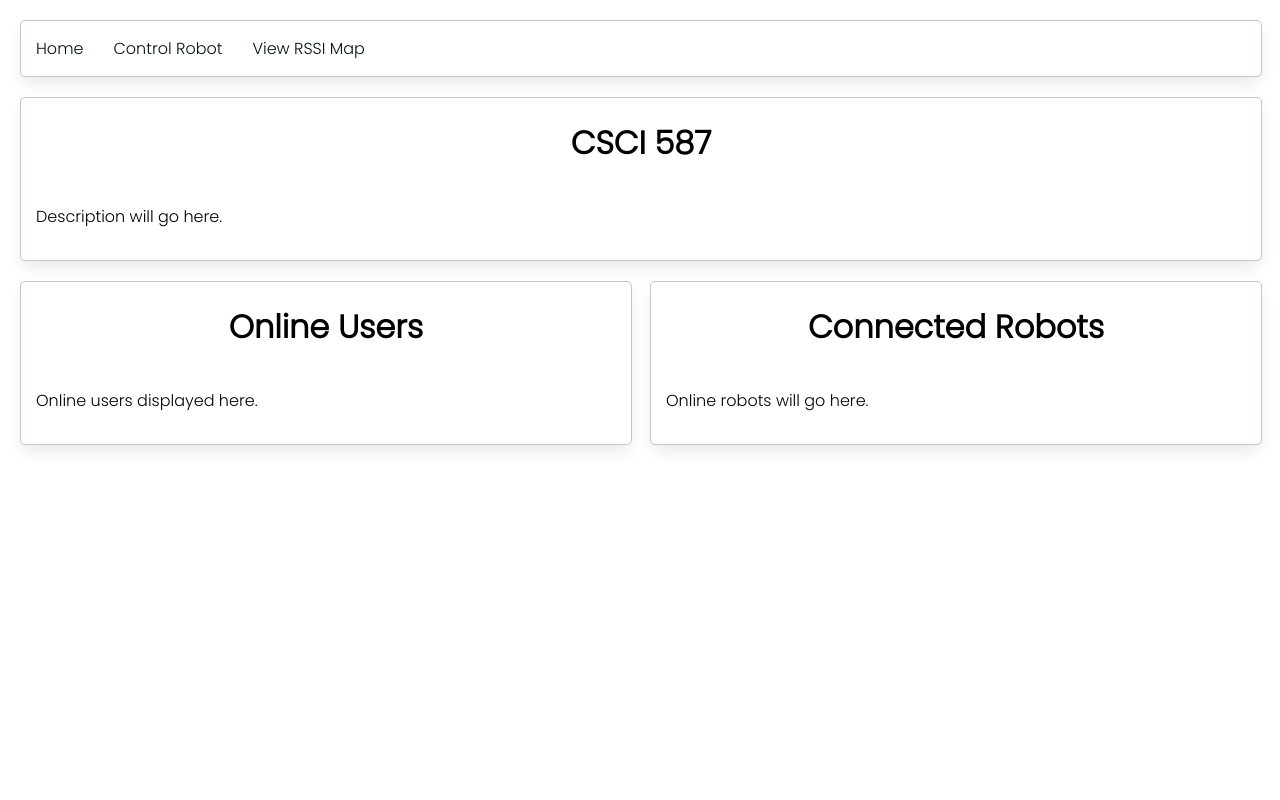
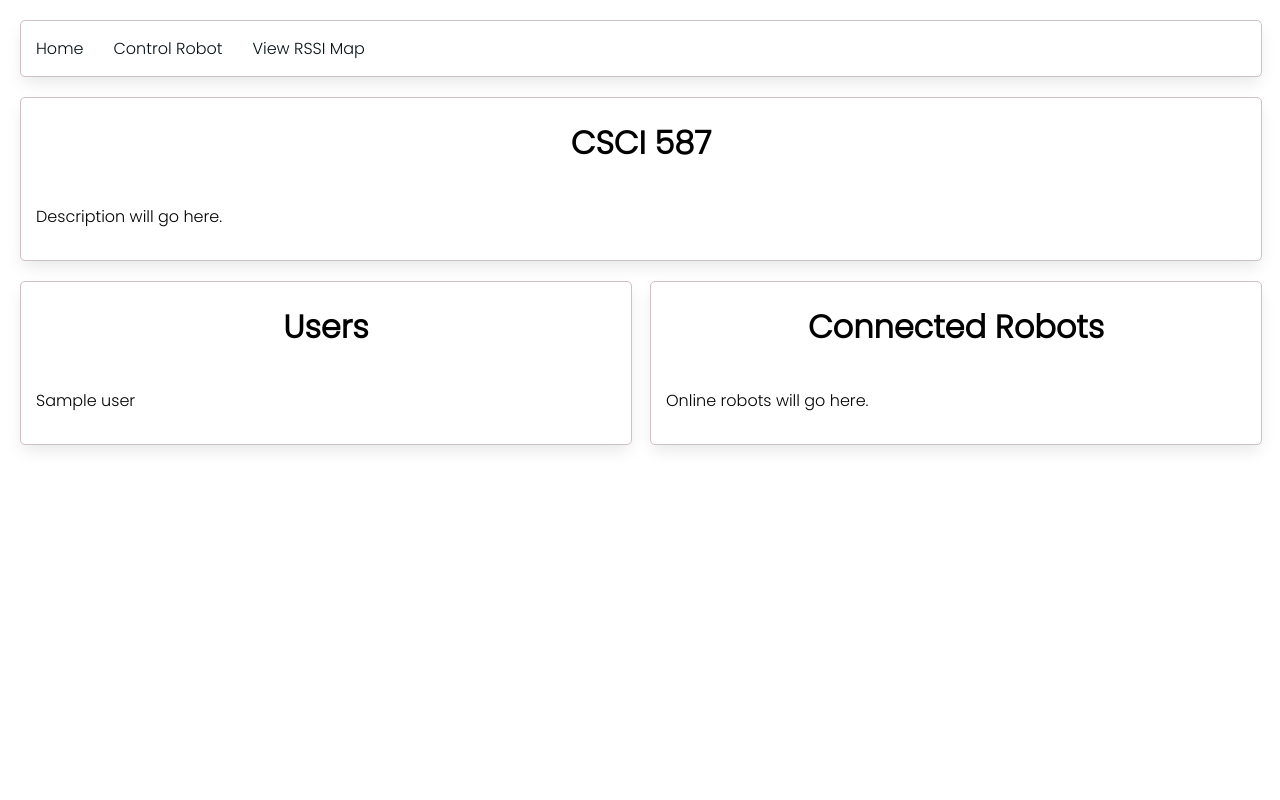
Before and after one commit to 587-Group-7/587-jamming, a FastAPI app: template app/templates/index.html in a window 1280 px wide. Run offline with FastAPI, Linux system fonts and the light colour scheme; the template is opened without the code that fills it: most values are stand-ins (such as "Sample title", 1, 10 or a date in 2020); parts of the project's set-up code (start-up, migrations or seed data) failed here and were passed over.

Commit message:
Small additions

```diff
--- a/app/app/main.py
+++ b/app/app/main.py
@@ -1,4 +1,4 @@
-from fastapi import FastAPI, Request
+from fastapi import FastAPI, Request, Depends
 from .database import database
 from .routers import robot, user, command, control, measurement
 from fastapi.responses import HTMLResponse
@@ -17,30 +17,32 @@ app.include_router(command.router)
 app.include_router(control.router)
 app.include_router(measurement.router)
 
-@app.on_event("startup")
-async def start():
-    await database.startup()
+# @app.on_event("startup")
+# async def start():
+#     await database.startup()
 
-@app.on_event("shutdown")
-async def stop():
-    await database.shutdown()
+# @app.on_event("shutdown")
+# async def stop():
+#     await database.shutdown()
 
 # Simple HTML example
-@app.get("/", response_class=HTMLResponse)
-async def read_items():
-    html_content = f"""
-    <html>
-        <head>
-            <title>Some HTML in here</title>
-        </head>
-        <body>
-            <h1>Look! HTML!</h1>
-        </body>
-    </html>
-    """
-    return HTMLResponse(content=html_content, status_code=200)
+# @app.get("/", response_class=HTMLResponse)
+# async def read_items():
+#     html_content = f"""
+#     <html>
+#         <head>
+#             <title>Some HTML in here</title>
+#         </head>
+#         <body>
+#             <h1>Look! HTML!</h1>
+#         </body>
+#     </html>
+#     """
+#     return HTMLResponse(content=html_content, status_code=200)
 
 # Templated HTML examples
-@app.get("/control", response_class=HTMLResponse)
-async def control(request: Request):
-    return templates.TemplateResponse("index.html", {"request": request, "id": 1234})
+@app.get("/", response_class=HTMLResponse)
+async def control(request: Request, db=Depends(database.provide_connection)):
+    users = await db.fetch_all("SELECT username FROM user")
+    robots = await db.fetch_all("SELECT * FROM robot")
+    return templates.TemplateResponse("index.html", {"request": request, "users": ["One", "Two", "Three"]})
--- a/app/app/routers/robot.py
+++ b/app/app/routers/robot.py
@@ -48,4 +48,4 @@ async def get_control_by_robot_id(robot: Robot, db=Depends(database.provide_conn
 
 @router.get("/list", status_code=200)
 async def list_controls(request: Request, db=Depends(database.provide_connection)):
-    return await db.fetch_all("SELECT * FROM control")
+    return await db.fetch_all("SELECT * FROM robot")
--- a/app/templates/index.html
+++ b/app/templates/index.html
@@ -9,7 +9,7 @@
             @import url('https://fonts.googleapis.com/css2?family=Poppins:wght@300&display=swap');
 
             :root {
-                --color-0: rgb(255, 255, 255);
+                --color-0: #ffffff;
                 --color-1: #051014;
                 --color-2: #A9FBD7;
                 --color-3: #cec0c4;
@@ -102,8 +102,10 @@
             </div>
             <div class="split">
                 <div class="section">
-                    <h1>Online Users</h1>
-                    <p>Online users displayed here.</p>
+                    <h1>Users</h1>
+                    {% for user in users %}
+                        <p>{{user}}</p>
+                    {% endfor %}
                 </div>
                 <div class="section">
                     <h1>Connected Robots</h1>
```
Also changed, not shown: 9 other files.
